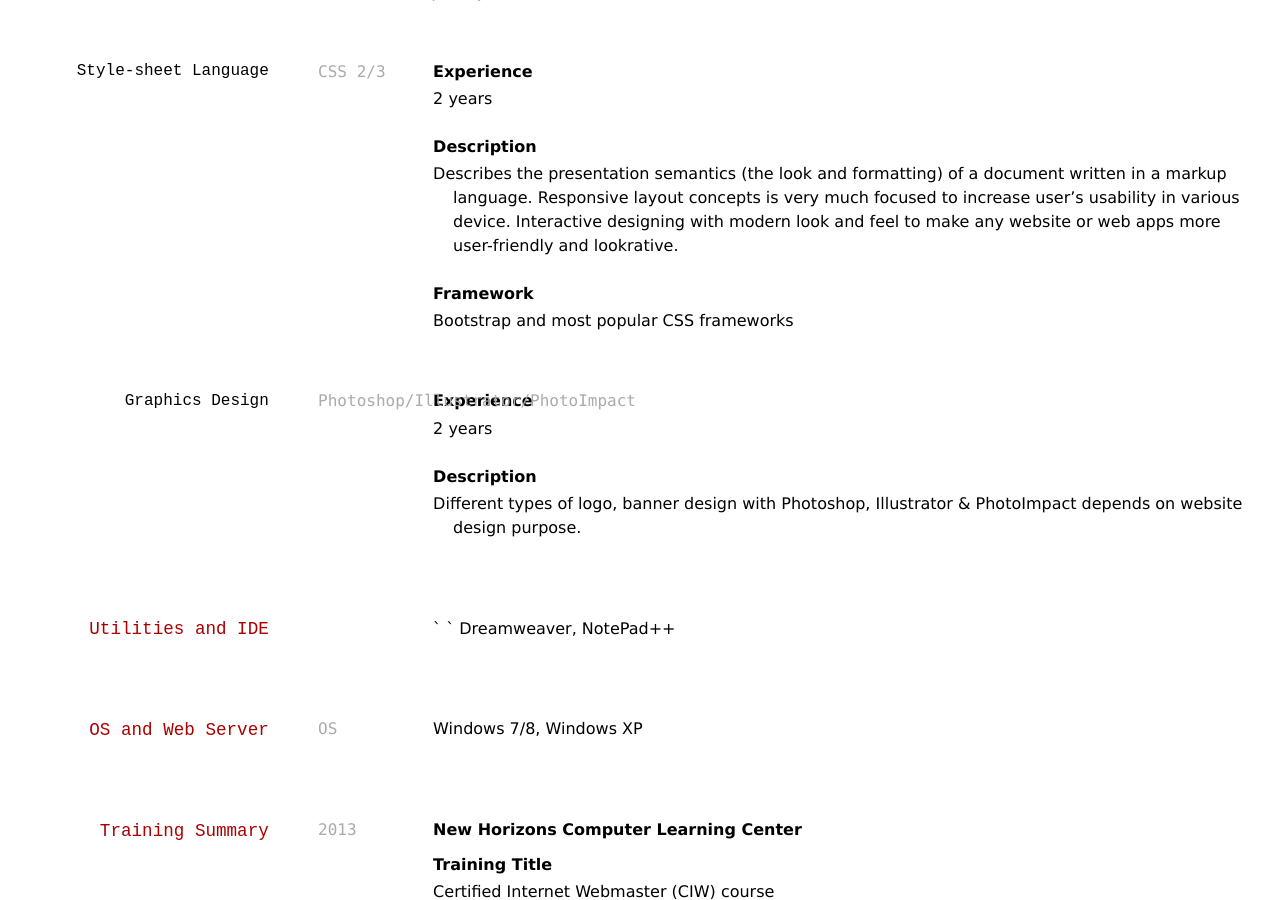
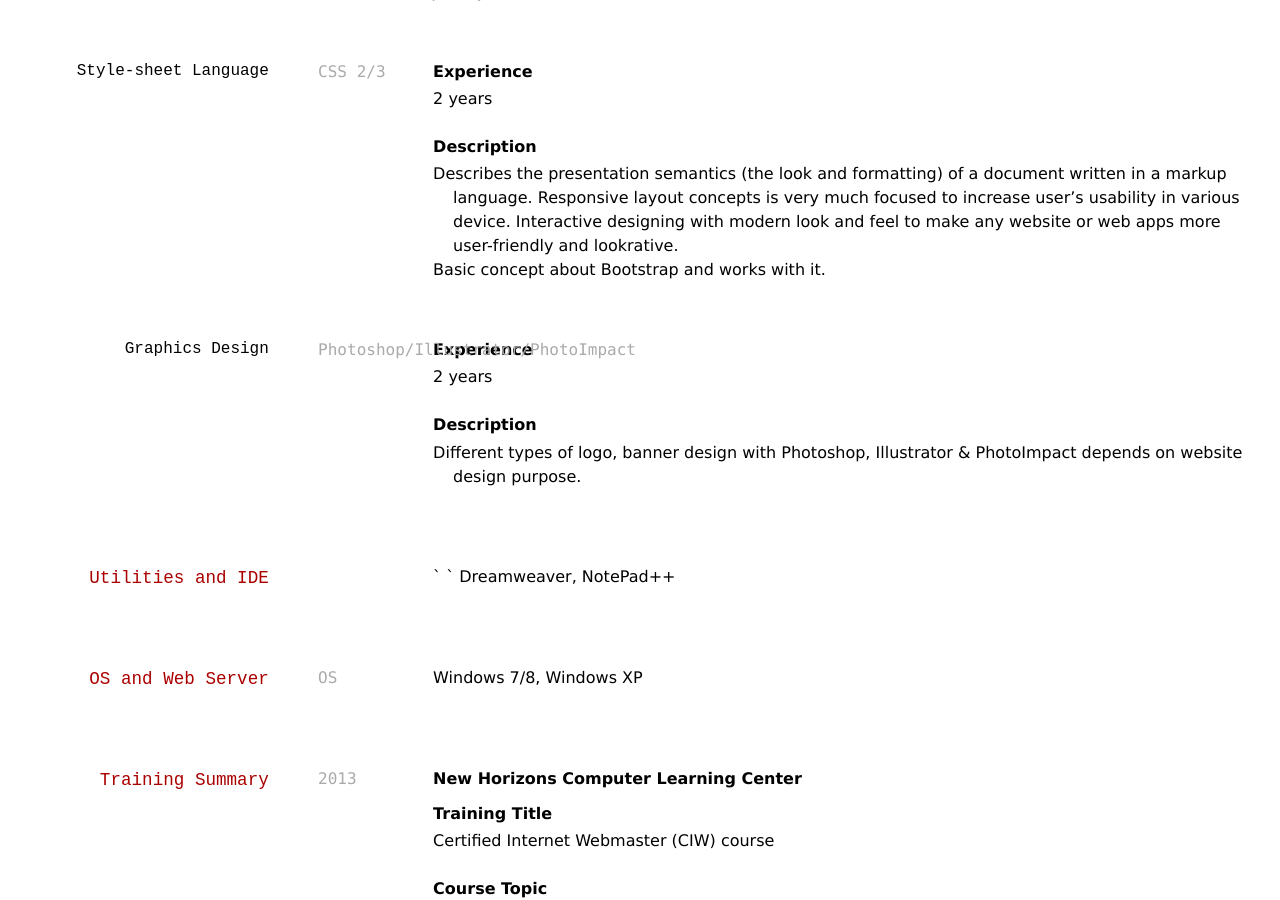
Before and after one commit to mita07/my-resume, a Jekyll site: the page built from index.md, in a window 1280 px wide and 900 px high, scrolled down 1571 px. Built offline with Jekyll 4.4.1, drawn with Linux system fonts in a browser that asks for light colours.

Commit message:
Update index.md

```diff
--- a/index.md
+++ b/index.md
@@ -74,9 +74,7 @@ __Experience__
 
 __Description__
 - Describes the presentation semantics (the look and formatting) of a document written in a markup language. Responsive   layout concepts is very much focused to increase user's usability in various device. Interactive designing with modern   look and feel to make any website or web apps more user-friendly and lookrative.
-
-__Framework__
-- Bootstrap and most popular CSS frameworks
+- Basic concept about Bootstrap and works with it.
 
 
 
```
